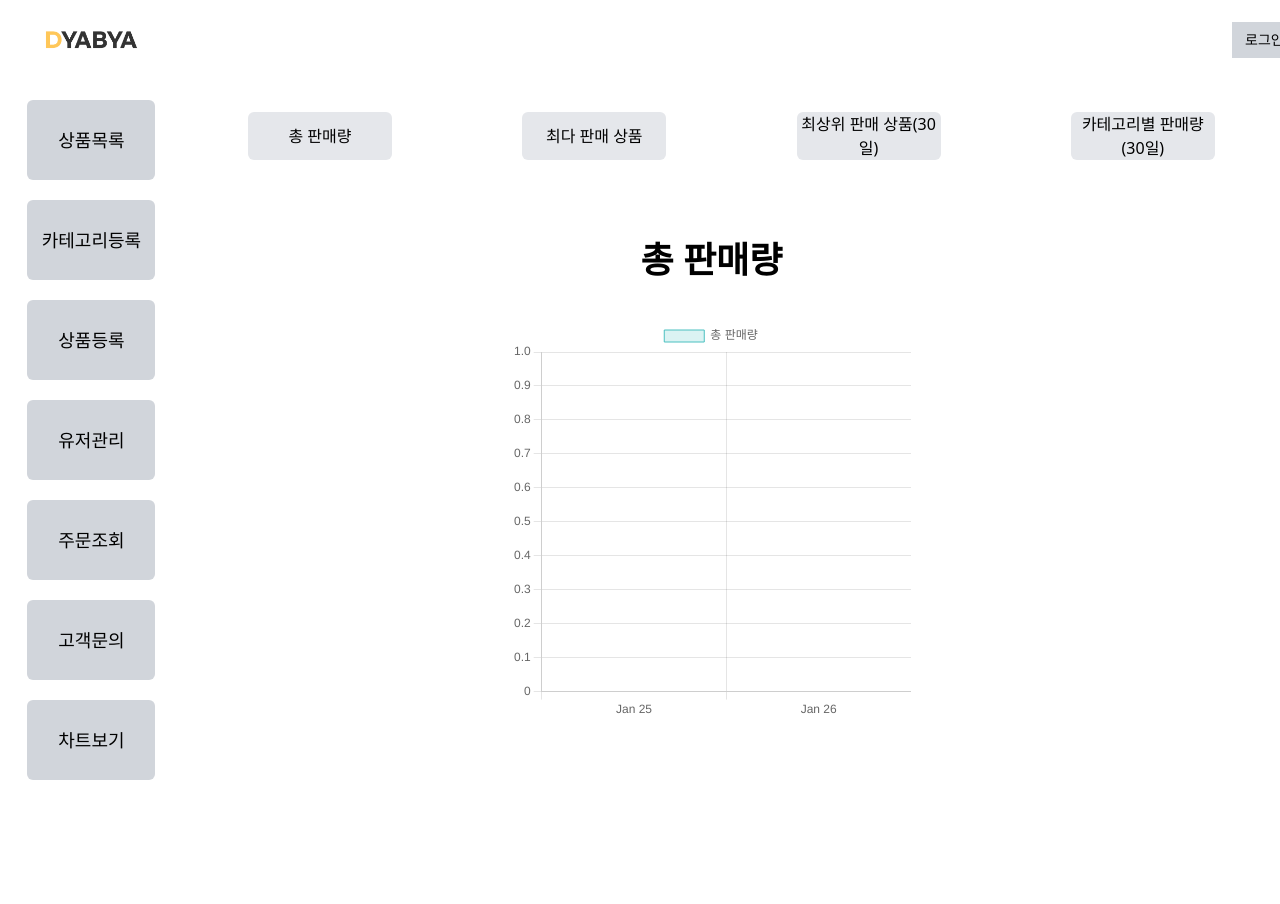
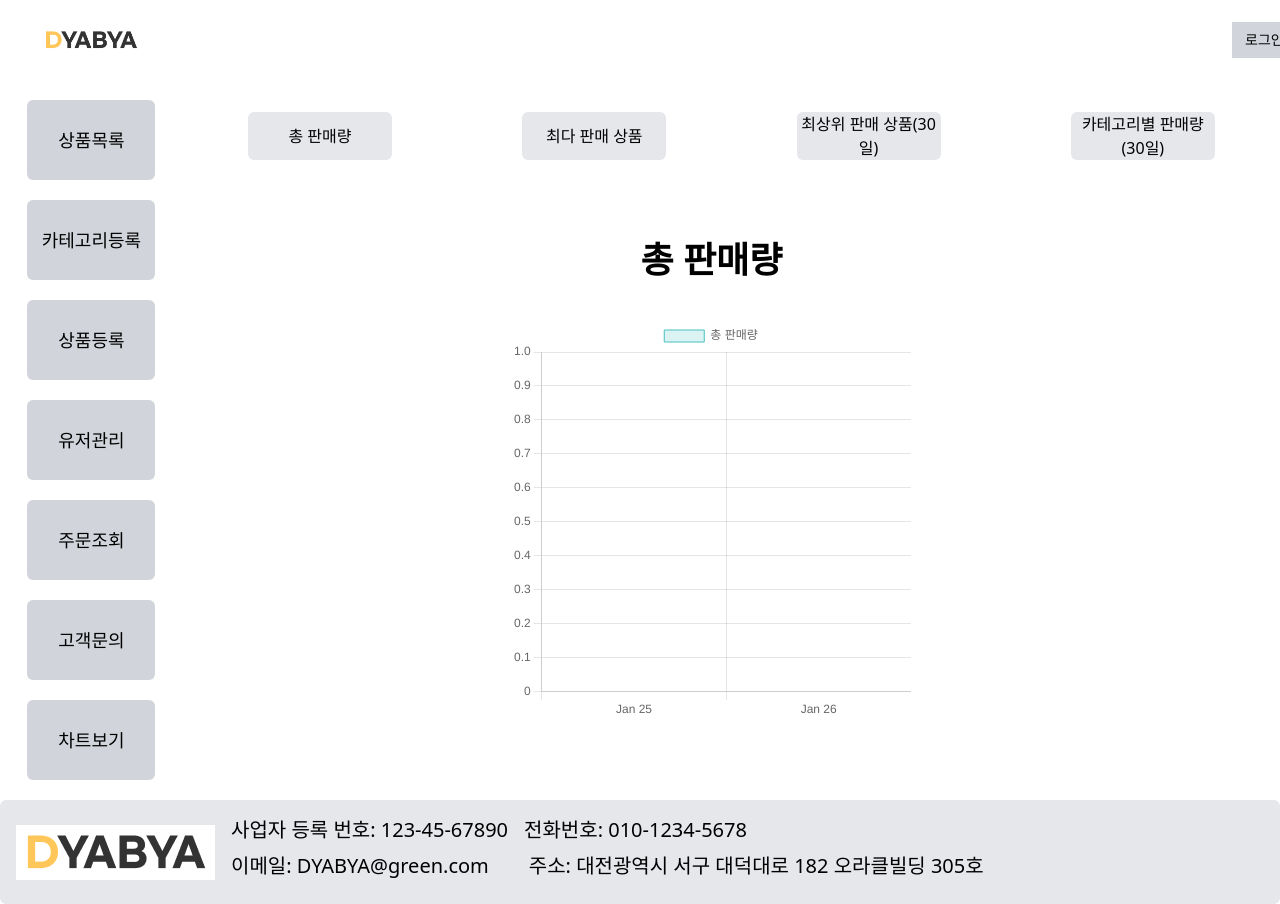
Before and after one commit to kimwoojin123/KDT-IaaS-1team-ERP, a Next.js app in the folder admin/: page / in a window 1280 px wide. Shown: the top 904 px of the page. Before the commit the page ends 800 px from the top, so only its background shows below. Built offline with nearby package versions, Linux system fonts and the light colour scheme; no server answers.

Commit message:
admin layout apply footer

```diff
--- a/admin/app/layout.tsx
+++ b/admin/app/layout.tsx
@@ -13,6 +13,7 @@ import ManageButton from './ui/mainButtons/manageButton';
 import QnaButton from './ui/mainButtons/qnaButton';
 import ChartButton from './ui/mainButtons/chartButton';
 import CateApplyButton from './ui/mainButtons/cateApplyButton';
+import Footer from './ui/footer';
 
 export const metadata: Metadata = {
   title: 'DyaBya ERP',
@@ -26,7 +27,7 @@ export default function RootLayout({
 }) {
   return (
     <html lang="en">
-      <body>
+      <body className='overflow-x-hidden'>
         <div className='flex h-20 w-screen pl-10 items-center'>
             <Reload />
         <div className='flex justify-around relative left-3/4 ml-40'>
@@ -49,6 +50,7 @@ export default function RootLayout({
       </div>
       {children}
       </div>
+        <Footer/>
       </div>
       </body>
     </html>
--- /dev/null
+++ b/admin/app/ui/footer.tsx
@@ -0,0 +1,36 @@
+"use client";
+
+import React from "react";
+
+const Footer = () => {
+  const companyInfo = {
+    name: "DYABYA",
+    phoneNumber: "010-1234-5678",
+    email: "DYABYA@green.com",
+    address: "대전광역시 서구 대덕대로 182 오라클빌딩 305호",
+    businessNumber: "123-45-67890",
+  };
+
+  return (
+    <div className="footer-button-container bg-gray-200 p-4 rounded-md flex items-center">
+      <img src="logo.png" alt="logo" className="mr-4" />
+
+      <div className="flex flex-col">
+
+        <div className="flex mb-2 ">
+          <p className=" text-xl mr-4">사업자 등록 번호: {companyInfo.businessNumber}</p>
+          <p className="text-xl mr-4">전화번호: {companyInfo.phoneNumber}</p>
+        </div>
+
+        <div className="flex mb-2">
+          <p className="text-xl mr-10">이메일: {companyInfo.email}</p>
+        <p className="text-xl mr-10">주소: {companyInfo.address}</p>
+        </div>
+
+      </div>
+
+    </div>
+  );
+  }
+
+export default Footer;
```
